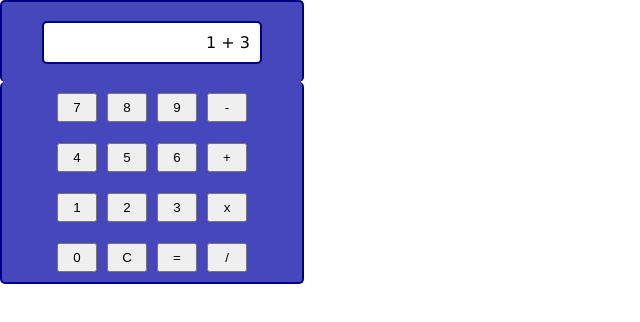
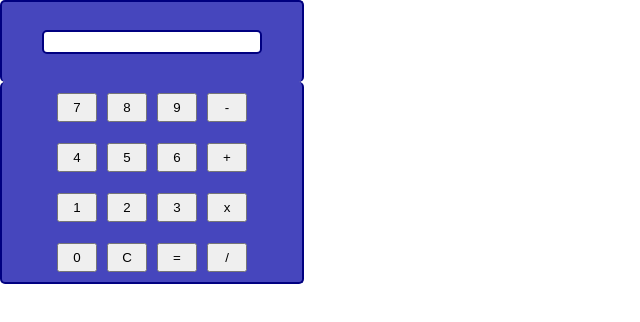
Before and after one commit to stochasticats/calculator, a plain HTML site: page index.html in a window 1280 px wide. Shown: the whole page, without its empty margins (0-640 px from the left). Drawn offline with Linux system fonts and the light colour scheme.

Commit message:
delete dummy display text

```diff
--- a/index.html
+++ b/index.html
@@ -11,7 +11,7 @@
 
     <div id="container">
     <div id="display-container">
-        <div id="display">1 + 3</div>
+        <div id="display"></div>
     </div>
     <div id="calcbuttons-container">
         <button id="7" class="digit">7</button>
```
